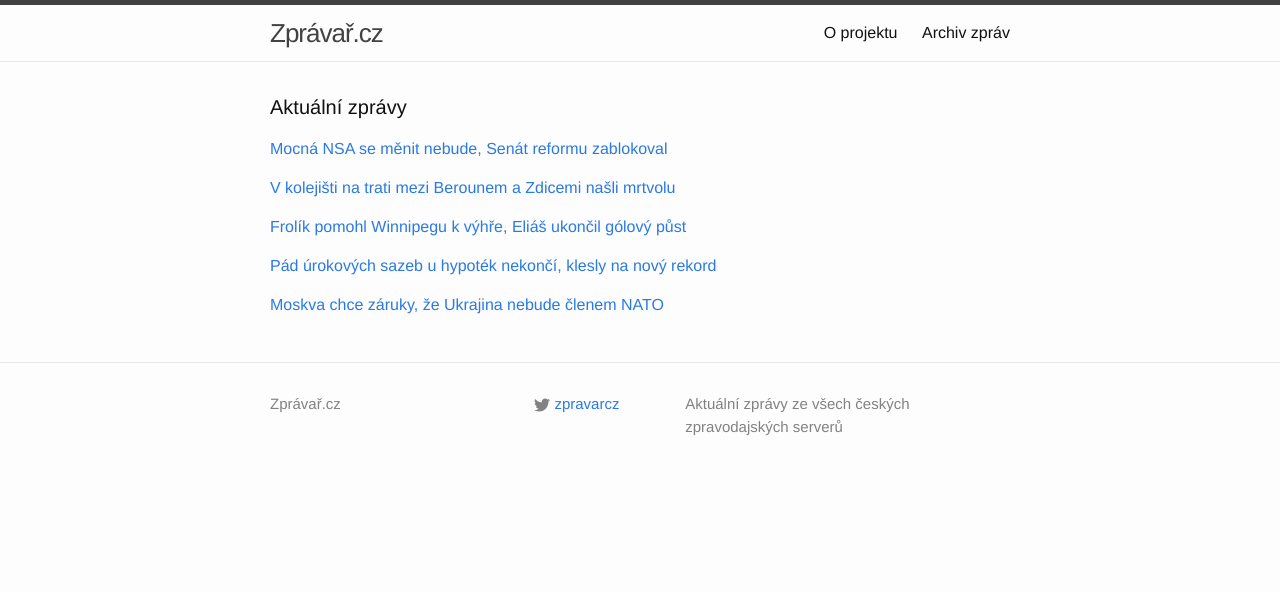
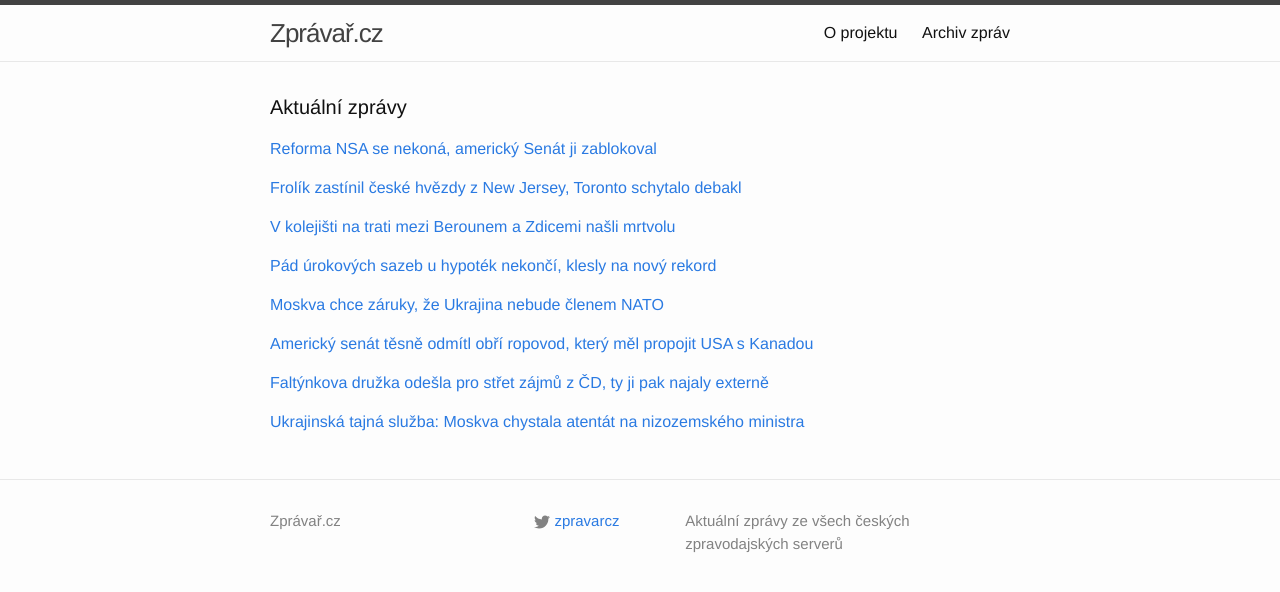
Before and after one commit to adliska/zpravar, a Jekyll site: the page built from index.html, in a window 1280 px wide. Shown: the top 592 px of the page. Built offline with Jekyll 4.4.1, drawn with Linux system fonts in a browser that asks for light colours.

Commit message:
zpravar news update

```diff
--- a/index.html
+++ b/index.html
@@ -5,29 +5,32 @@ layout: default
 <div class="home">
     <h1 class="page-heading">Aktuální zprávy</h1>
 
-<p><a href="javascript:;" onclick="toggle_visibility('zpravy0')">Mocná NSA se měnit nebude, Senát reformu zablokoval</a></p>
+<p><a href="javascript:;" onclick="toggle_visibility('zpravy0')">Reforma NSA se nekoná, americký Senát ji zablokoval</a></p>
 <div id="zpravy0" style="display:none">
 <ul>
+<li><a href=http://www.ceskatelevize.cz/ct24/svet/292856-reforma-nsa-se-nekona-americky-senat-ji-zablokoval/>Reforma NSA se nekoná, americký Senát ji zablokoval - www.ceskatelevize.cz</a></li>
+<li><a href=http://www.lidovky.cz/senat-americkeho-kongresu-zablokoval-reformu-nsa-muze-dal-monitorovat-internet-i-telefony-ghv-/zpravy-svet.aspx?c=A141119_072933_ln_zahranici_ele>Americká NSA se nezmění, může dál monitorovat internet i telefony  - www.lidovky.cz</a></li>
 <li><a href=http://zpravy.aktualne.cz/zahranici/mocna-nsa-se-menit-nebude-senat-reformu-zablokoval/r~a8c3200e6fb011e4bdad0025900fea04/>Mocná NSA se měnit nebude, Senát reformu zablokoval - zpravy.aktualne.cz</a></li>
 <li><a href=http://www.novinky.cz/zahranicni/amerika/353849-republikansti-senatori-smetli-reformu-zkompromitovane-vyzvedne-sluzby-nsa.html>Republikánští senátoři smetli reformu zkompromitované výzvědné služby NSA  - www.novinky.cz</a></li>
 <li><a href=http://www.ceskenoviny.cz/zpravy/zpravy/senat-zablokoval-reformu-zkompromitovane-vyzvedne-sluzby-nsa/1148771>Senát zablokoval reformu zkompromitované výzvědné služby NSA - www.ceskenoviny.cz</a></li>
 <li><a href=http://zpravy.idnes.cz/reforma-nsa-neprosla-senatem-dit-/zahranicni.aspx?c=A141119_023006_zahranicni_neh>NSA se měnit nebude, podle republikánů by to pomohlo jen nepřátelům USA - zpravy.idnes.cz</a></li>
 </ul>
-</div><p><a href="javascript:;" onclick="toggle_visibility('zpravy1')">V kolejišti na trati mezi Berounem a Zdicemi našli mrtvolu</a></p>
+</div><p><a href="javascript:;" onclick="toggle_visibility('zpravy1')">Frolík zastínil české hvězdy z New Jersey, Toronto schytalo debakl</a></p>
 <div id="zpravy1" style="display:none">
+<ul>
+<li><a href=http://www.rozhlas.cz/_zprava/frolik-zastinil-ceske-hvezdy-z-new-jersey-toronto-schytalo-debakl--1422029>Frolík zastínil české hvězdy z New Jersey, Toronto schytalo debakl - www.rozhlas.cz</a></li>
+<li><a href=http://www.denik.cz/hokej/frolik-pomohl-winnipegu-k-vyhre-elias-ukoncil-golovy-pust-20141119.html>Frolík pomohl Winnipegu k výhře, Eliáš ukončil gólový půst - www.denik.cz</a></li>
+<li><a href=http://hokej.idnes.cz/pet-cechu-v-nhl-slavilo-branku-dkz-/nhl.aspx?c=A141119_072253_nhl_Mkr>Pět Čechů v NHL slavilo branku, Eliáš se trefil po dlouhých 17 duelech - hokej.idnes.cz</a></li>
+<li><a href=http://www.sportovninoviny.cz/zpravy/frolik-pomohl-winnipegu-k-vyhre-elias-ukoncil-golovy-pust/1148797>Frolík pomohl Winnipegu k výhře, Eliáš ukončil gólový půst - www.sportovninoviny.cz</a></li>
+<li><a href=http://sport.aktualne.cz/havlatuv-gol-nestacil-winnipeg-vyhral-i-diky-trefe-frolika/r~b77a82e06f9c11e4a10c0025900fea04/>Havlátův gól nestačil. Winnipeg vyhrál i díky trefě Frolíka - sport.aktualne.cz</a></li>
+</ul>
+</div><p><a href="javascript:;" onclick="toggle_visibility('zpravy2')">V kolejišti na trati mezi Berounem a Zdicemi našli mrtvolu</a></p>
+<div id="zpravy2" style="display:none">
 <ul>
 <li><a href=http://www.novinky.cz/krimi/353853-v-kolejisti-na-trati-mezi-berounem-a-zdicemi-nasli-mrtvolu.html>V kolejišti na trati mezi Berounem a Zdicemi našli mrtvolu - www.novinky.cz</a></li>
 <li><a href=http://zpravy.aktualne.cz/domaci/nalez-usmrceneho-cloveka-zastavil-vlaky-u-berouna/r~e27d38686fb311e48ee3002590604f2e/>Nález usmrceného člověka zastavil vlaky u Berouna - zpravy.aktualne.cz</a></li>
 <li><a href=http://www.rozhlas.cz/_zprava/mezi-berounem-a-zdicemi-nejezdi-vlaky-v-kolejisti-nasli-mrtveho-cloveka--1422027>Mezi Berounem a Zdicemi nejezdí vlaky, v kolejišti našli mrtvého člověka  - www.rozhlas.cz</a></li>
 <li><a href=http://praha.idnes.cz/nejezdi-vlaky-mezi-berounem-a-zdicemi-dww-/praha-zpravy.aspx?c=A141119_070422_praha-zpravy_skr>Mezi Berounem a Zdicemi nejezdí vlaky, na kolejích se našla mrtvola - praha.idnes.cz</a></li>
-</ul>
-</div><p><a href="javascript:;" onclick="toggle_visibility('zpravy2')">Frolík pomohl Winnipegu k výhře, Eliáš ukončil gólový půst</a></p>
-<div id="zpravy2" style="display:none">
-<ul>
-<li><a href=http://www.denik.cz/hokej/frolik-pomohl-winnipegu-k-vyhre-elias-ukoncil-golovy-pust-20141119.html>Frolík pomohl Winnipegu k výhře, Eliáš ukončil gólový půst - www.denik.cz</a></li>
-<li><a href=http://hokej.idnes.cz/pet-cechu-v-nhl-slavilo-branku-dkz-/nhl.aspx?c=A141119_072253_nhl_Mkr>Pět Čechů v NHL slavilo branku, Eliáš se trefil po dlouhých 17 duelech - hokej.idnes.cz</a></li>
-<li><a href=http://www.sportovninoviny.cz/zpravy/frolik-pomohl-winnipegu-k-vyhre-elias-ukoncil-golovy-pust/1148797>Frolík pomohl Winnipegu k výhře, Eliáš ukončil gólový půst - www.sportovninoviny.cz</a></li>
-<li><a href=http://sport.aktualne.cz/havlatuv-gol-nestacil-winnipeg-vyhral-i-diky-trefe-frolika/r~b77a82e06f9c11e4a10c0025900fea04/>Havlátův gól nestačil. Winnipeg vyhrál i díky trefě Frolíka - sport.aktualne.cz</a></li>
 </ul>
 </div><p><a href="javascript:;" onclick="toggle_visibility('zpravy3')">Pád úrokových sazeb u hypoték nekončí, klesly na nový rekord</a></p>
 <div id="zpravy3" style="display:none">
@@ -44,4 +47,25 @@ layout: default
 <li><a href=http://www.novinky.cz/zahranicni/evropa/353851-rusko-chce-zaruky-ze-ukrajina-nebude-clenem-nato.html>Rusko chce záruky, že Ukrajina nebude členem NATO  - www.novinky.cz</a></li>
 <li><a href=http://www.ceskenoviny.cz/zpravy/zpravy/peskov-rusko-chce-zaruky-ze-ukrajina-nebude-clenem-nato/1148766>Peskov: Rusko chce záruky, že Ukrajina nebude členem NATO - www.ceskenoviny.cz</a></li>
 </ul>
+</div><p><a href="javascript:;" onclick="toggle_visibility('zpravy5')">Americký senát těsně odmítl obří ropovod, který měl propojit USA s Kanadou</a></p>
+<div id="zpravy5" style="display:none">
+<ul>
+<li><a href=http://zahranicni.ihned.cz/c1-63138990-americky-senat-tesne-odmitl-obri-ropovod-ktery-mel-propojit-usa-s-kanadou>Americký senát těsně odmítl obří ropovod, který měl propojit USA s Kanadou - zahranicni.ihned.cz</a></li>
+<li><a href=http://www.rozhlas.cz/_zprava/americky-senat-tesne-zamitl-stavbu-obriho-ropovodu-keystone-xl--1422017>Americký senát těsně zamítl stavbu obřího ropovodu Keystone XL - www.rozhlas.cz</a></li>
+<li><a href=http://zpravy.idnes.cz/schvaleni-vystavby-ropovodu-keystone-americkym-senatem-pzd-/zahranicni.aspx?c=A141118_161804_zahranicni_ert>Americký Senát těsně neschválil výstavbu kritizovaného obřího ropovodu - zpravy.idnes.cz</a></li>
+</ul>
+</div><p><a href="javascript:;" onclick="toggle_visibility('zpravy6')">Faltýnkova družka odešla pro střet zájmů z ČD, ty ji pak najaly externě</a></p>
+<div id="zpravy6" style="display:none">
+<ul>
+<li><a href=http://www.novinky.cz/domaci/353854-faltynkova-druzka-odesla-pro-stret-zajmu-z-cd-ty-ji-pak-najaly-externe.html>Faltýnkova družka odešla pro střet zájmů z ČD, ty ji pak najaly externě - www.novinky.cz</a></li>
+<li><a href=http://zpravy.aktualne.cz/domaci/druzka-faltynka-odesla-z-ceskych-drah-pak-ji-najaly-externe/r~3970640a6fb511e4b5c5002590604f2e/>Družka Faltýnka odešla z Českých drah, pak ji najaly externě - zpravy.aktualne.cz</a></li>
+<li><a href=http://www.ceskenoviny.cz/zpravy/zpravy/druzka-faltynka-odesla-pro-stret-zajmu-z-cd-pak-ji-najaly-externe/1148779>Družka Faltýnka odešla pro střet zájmů z ČD,pak ji najaly externě - www.ceskenoviny.cz</a></li>
+</ul>
+</div><p><a href="javascript:;" onclick="toggle_visibility('zpravy7')">Ukrajinská tajná služba: Moskva chystala atentát na nizozemského ministra</a></p>
+<div id="zpravy7" style="display:none">
+<ul>
+<li><a href=http://zpravy.e15.cz/zahranicni/udalosti/ukrajinska-tajna-sluzba-moskva-chystala-atentat-na-nizozemskeho-ministra-1138115>Ukrajinská tajná služba: Moskva chystala atentát na nizozemského ministra - zpravy.e15.cz</a></li>
+<li><a href=http://www.ceskenoviny.cz/zpravy/zpravy/nizozemsky-ministr-se-pry-v-charkove-mel-stat-obeti-atentatu/1148793>Nizozemský ministr se prý v Charkově měl stát obětí atentátu - www.ceskenoviny.cz</a></li>
+<li><a href=http://www.novinky.cz/zahranicni/evropa/353848-nizozemsky-ministr-se-pry-v-charkove-mel-stat-obeti-atentatu.html>Nizozemský ministr se prý v Charkově měl stát obětí atentátu  - www.novinky.cz</a></li>
+</ul>
 </div></div>
```
